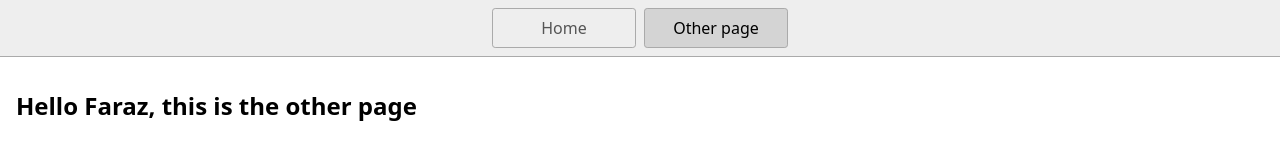
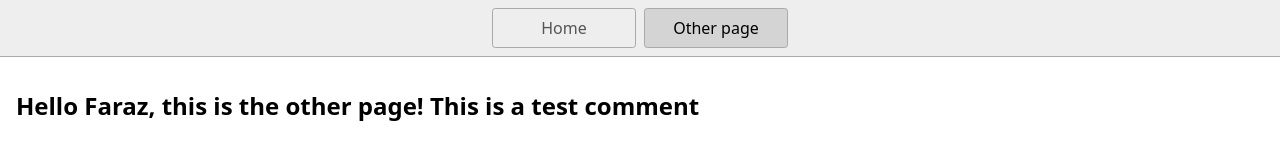
Before and after one commit to zhussai1405/GitTest, a website: page page2.html in a window 1280 px wide. Drawn offline with Linux system fonts and the light colour scheme.

Commit message:
Test comment for new branch

```diff
--- a/page2.html
+++ b/page2.html
@@ -13,7 +13,7 @@
       <a href="/page2.html" aria-current="page">Other page</a>
     </nav>
     <main>
-      <h1>Hello Faraz, this is the other page</h1>
+      <h1>Hello Faraz, this is the other page! This is a test comment</h1>
     </main>
   </body>
 </html>
```
